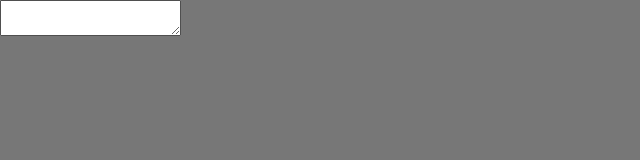
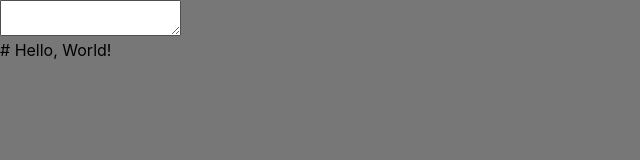
Before and after one commit to corrinachow/markdown-previewer, a React (Create React App) app: page / in a window 1280 px wide. Shown: the top 160 px of the page, without its empty margins (0-640 px from the left). Built offline with nearby package versions, Linux system fonts and the light colour scheme.

Commit message:
Connect input to preview

```diff
--- a/src/App.js
+++ b/src/App.js
@@ -1,10 +1,18 @@
-import React, { useState } from "react";
+import React, { useState, useEffect } from "react";
 
 const MarkdownPreviewer = () => {
+  const defaultText = `# Hello, World!`;
+
+  const [text, setText] = useState(defaultText);
+
+  const handleInputChange = event => {
+    setText(event.target.value);
+  };
+
   return (
     <>
-      <textarea id="editor" />
-      <div id="preview" />
+      <textarea id="editor" onChange={handleInputChange} />
+      <div id="preview">{text}</div>
     </>
   );
 };
```
